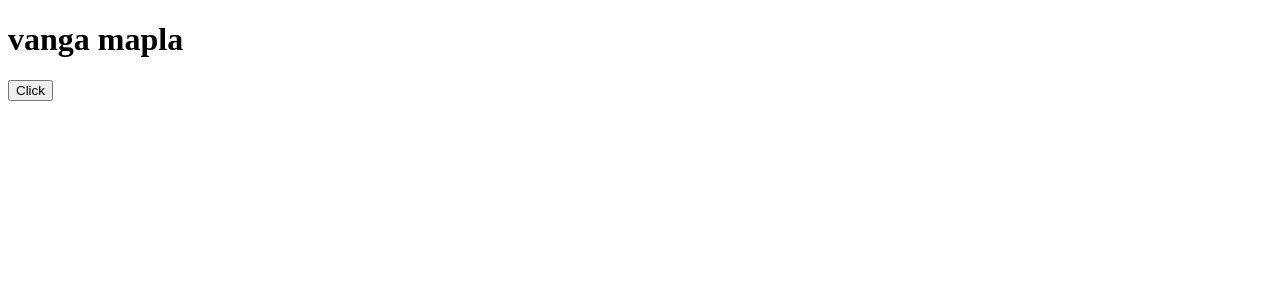
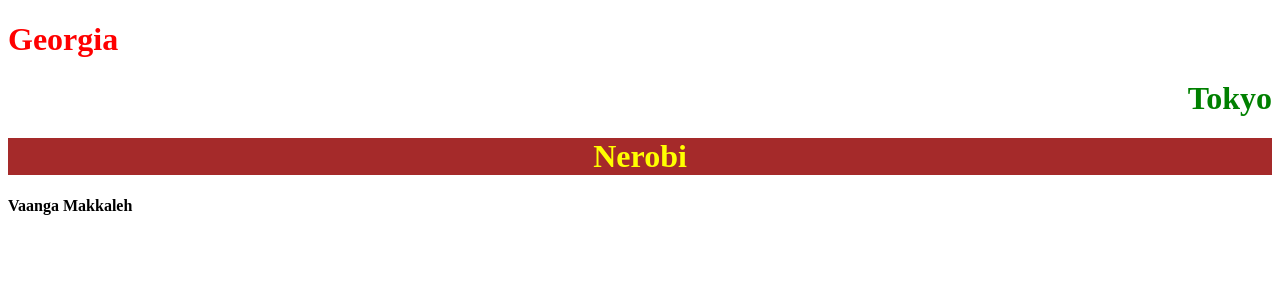
Before and after one commit to vimalprogrammer/React-basics, a React (Create React App) app: page / in a window 1280 px wide. Shown: the top 300 px of the page. Built offline with nearby package versions, Linux system fonts and the light colour scheme.

Commit message:
checked with css effects

```diff
--- a/src/App.css
+++ b/src/App.css
@@ -1,38 +1,5 @@
-.App {
+.App{
   text-align: center;
+  color: yellow;
+  background-color: brown;
 }
-
-.App-logo {
-  height: 40vmin;
-  pointer-events: none;
-}
-
-@media (prefers-reduced-motion: no-preference) {
-  .App-logo {
-    animation: App-logo-spin infinite 20s linear;
-  }
-}
-
-.App-header {
-  background-color: #282c34;
-  min-height: 100vh;
-  display: flex;
-  flex-direction: column;
-  align-items: center;
-  justify-content: center;
-  font-size: calc(10px + 2vmin);
-  color: white;
-}
-
-.App-link {
-  color: #61dafb;
-}
-
-@keyframes App-logo-spin {
-  from {
-    transform: rotate(0deg);
-  }
-  to {
-    transform: rotate(360deg);
-  }
-}
--- a/src/index.js
+++ b/src/index.js
@@ -1,8 +1,7 @@
 import React from 'react';
 import ReactDOM from 'react-dom';
 import './index.css';
-import MySite1 from './App.js';
-
+import './App.css';
 /*
 //var add = function()
 let c=12345;
@@ -121,7 +120,7 @@ class A extends React.Component
 
 ReactDOM.render(<A/>,document.getElementById('root'))
 */
-
+/*
 class EventBind extends React.Component
 {
   constructor()
@@ -144,4 +143,25 @@ class EventBind extends React.Component
   }
 }
 
+
 ReactDOM.render(<EventBind/>,document.getElementById('root'))
+*/
+
+class CSS extends React.Component
+{
+  render()
+  {
+    const mystyle={
+      color:"green",
+      textAlign:"right"
+    };
+    return<>
+    <h1 style={{color:"red"}}>Georgia</h1>
+    <h1 style={mystyle}>Tokyo</h1>
+    <h1 className="App">Nerobi</h1>
+    <h4>Vaanga Makkaleh</h4>
+    </>
+  }
+}
+
+ReactDOM.render(<CSS/>,document.getElementById('root'))
```
